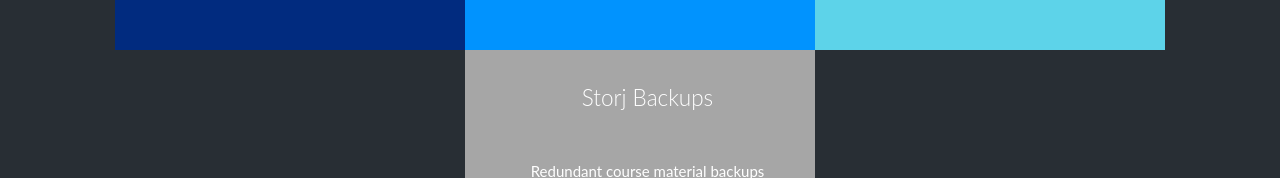
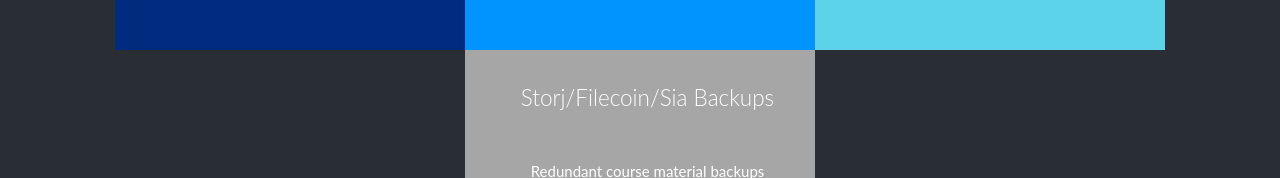
Before and after one commit to nginnever/blockedu.io, a website: page index.html in a window 1280 px wide. Shown: the part 2777-2955 px from the top of the page. Drawn offline with Linux system fonts and the light colour scheme; a script that the page names is missing.

Commit message:
providers

```diff
--- a/index.html
+++ b/index.html
@@ -107,7 +107,7 @@
           </ul>
         </div>
         <div class="three columns blue large-point">
-          <h6>Storj Backups</h6>
+          <h6>Storj/Filecoin/Sia Backups</h6>
           <ul class="no-ul-style">
             <li>Redundant course material backups</li>
             <li>Fully encrypted records</li>
```
